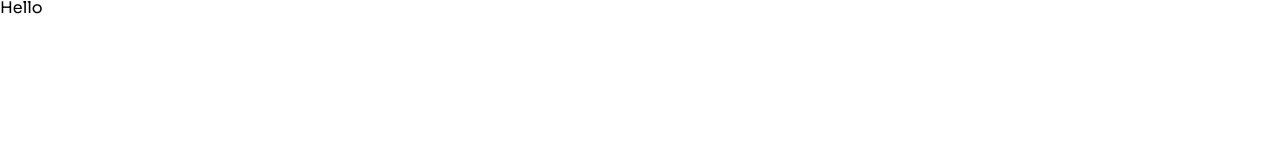
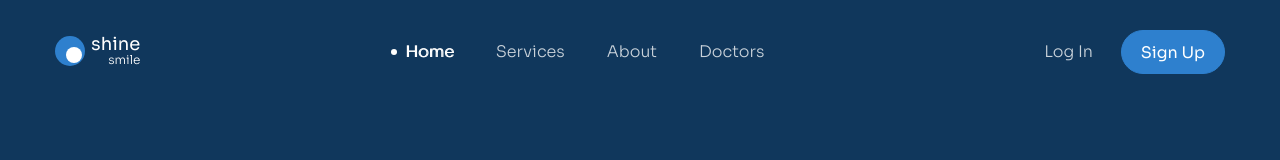
Before and after one commit to thanhthienz22016/htmlcss-project-03, a plain HTML site: page index.html in a window 1280 px wide. Drawn offline with Linux system fonts and the light colour scheme.

Commit message:
Navbar done

```diff
--- a/assets/css/styles.css
+++ b/assets/css/styles.css
@@ -1,5 +1,9 @@
 * {
     box-sizing: border-box;
+}
+
+:root {
+    --bg-header: #10375C;
 }
 
 html {
@@ -10,3 +14,144 @@ body {
     font-size: 1.6rem;
     font-family: 'Sora', sans-serif;
 }
+
+/* Common */
+a {
+    text-decoration: none;
+}
+
+.container {
+    width: 1170px;
+    max-width: (100% - 48px);
+    margin: 0 auto;
+}
+
+
+.btn {
+    --height: 60px;
+    display: inline-block;
+    height: var(--height);
+    min-width: 205px;
+    padding: 0 15px;
+    border-radius: 99px;
+    border: 1px solid #2E80CE;
+    line-height: var(--height);
+    text-align: center;
+    font-size: 1.8rem;
+    font-weight: 400;
+    color: #FFF;
+    background: #2E80CE;
+}
+
+.btn:hover {
+    opacity: 0.9;
+    cursor: pointer;
+}
+
+/* Header */
+.header {
+    padding-top: 30px;
+    background: var(--bg-header);
+    min-height: 100vh;
+}
+
+.logo {
+    display: inline-flex;
+    position: relative;
+    font-size: 1rem;
+}
+
+.logo__circle:before,
+.logo__circle:after {
+    content: "";
+    display: inline-block;
+    border-radius: 50%;
+}
+
+.logo__circle:before {
+    width: 3em;
+    height: 3em;
+    background: #2E80CE;
+}
+
+.logo__circle:after {
+    position: absolute;
+    top: 1.1em;
+    left: 1.1em;
+    width: 1.6em;
+    height: 1.6em;
+    background: #FFF;
+}
+
+.logo__text {
+    margin-left: 0.6em;
+    line-height: 1.6em;
+    text-align: right;
+}
+
+.logo__brand {
+    display: block;
+    font-size: 1.8em;
+    color: #FFF;
+    font-weight: 400;
+}
+
+.logo__brand--small {
+    font-size: 1.2em;
+    font-weight: 300;
+}
+
+/* Header top */
+.header-top {
+    display: flex;
+    align-items: center;
+    justify-content: space-between;
+}
+
+/* Navbar*/
+.navbar__list {
+    display: flex;
+}
+
+.navbar__link,
+.header-action__login {
+    font-size: 1.6rem;
+    font-weight: 300;
+    color: #C9D2DA;
+    padding: 6px 21px;
+}
+
+.navbar__link:hover,
+.navbar__link--active {
+    color: #fff;
+    text-shadow: 1px 0 0 currentColor;
+}
+
+.navbar__link--active:before {
+    position: relative;
+    content: "";
+    display: inline-block;
+    width: 6px;
+    height: 6px;
+    left: -8px;
+    top: -2px;
+    background: #fff;
+    border-radius: 50%;
+    text-shadow: 1px 0 0 currentColor;
+}
+
+/* Action */
+.header-action {
+    display: flex;
+    align-items: center;
+}
+
+.header-action__login {
+    margin-right: 7px;
+}
+
+.header-action__signup {
+    --height: 44px;
+    min-width: 104px;
+    font-size: 1.6rem;
+}
--- a/index.html
+++ b/index.html
@@ -4,7 +4,7 @@
 <head>
     <meta charset="UTF-8">
     <meta name="viewport" content="width=device-width, initial-scale=1.0">
-    <title>Document</title>
+    <title>Shine Smile</title>
 
     <!-- Embed fonts -->
     <link rel="stylesheet" href="/assets/fonts/stylesheet.css">
@@ -34,11 +34,46 @@
 </head>
 
 <body>
-    <main>
-        <h1>
-            Hello
-        </h1>
-    </main>
+    <header class="header">
+        <div class="container">
+            <div class="header-top">
+                <!-- Logo -->
+                <a href="/">
+                    <div class="logo">
+                        <span class="logo__circle"></span>
+                        <span class="logo__text">
+                            <span class="logo__brand">shine</span>
+                            <span class="logo__brand logo__brand--small">smile</span>
+                        </span>
+                    </div>
+                </a>
+
+                <!-- Navbar -->
+                <nav class="navbar">
+                    <ul class="navbar__list">
+                        <li class="navbar__item">
+                            <a href="#!" class="navbar__link navbar__link--active">Home</a>
+                        </li>
+                        <li class="navbar__item">
+                            <a href="#!" class="navbar__link">Services</a>
+                        </li>
+                        <li class="navbar__item">
+                            <a href="#!" class="navbar__link">About</a>
+                        </li>
+                        <li class="navbar__item">
+                            <a href="#!" class="navbar__link">Doctors</a>
+                        </li>
+                    </ul>
+                </nav>
+
+                <!-- Action -->
+                <div class="header-action">
+                    <a href="#!" class="header-action__login">Log In</a>
+                    <a href="#!" class="btn header-action__signup">Sign Up</a>
+                </div>
+            </div>
+        </div>
+    </header>
 </body>
 
 </html>
```
